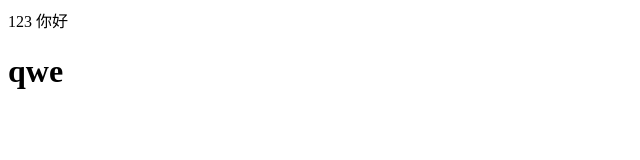
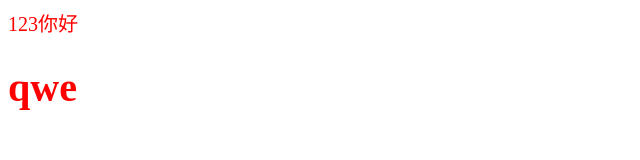
Before and after one commit to EmmaLu-ux/vue_originCode_study, a website: page originCode_handwrite_Vue2/index.html in a window 1280 px wide. Shown: the whole page, without its empty margins (0-640 px from the left). Drawn offline with nearby package versions, Linux system fonts and the light colour scheme.

Commit message:
fix: 修复BUG
属性的正则表达式中错误地含有了中文双引号

```diff
--- a/originCode_handwrite_Vue2/index.html
+++ b/originCode_handwrite_Vue2/index.html
@@ -8,8 +8,8 @@
 </head>
 
 <body>
-    <div id="app">123 {{message}}
-
+    <div id="app" style="color: red; font-size: 20px;">
+        123{{message}}
         <h1>qwe</h1>
     </div>
     <script src="dist/vue.js"></script>
--- a/originCode_handwrite_Vue2/src/compile/parseAst.js
+++ b/originCode_handwrite_Vue2/src/compile/parseAst.js
@@ -2,7 +2,7 @@ const ncname = `[a-zA-Z_][\\-\\.0-9_a-zA-z]*` // 标签名称
 const qnameCapture = `((?:${ncname}\\:)?${ncname})` // <span:xx>
 const startTagOpen = new RegExp(`^<${qnameCapture}`) // 标签开头的正则，捕获的内容是标签名
 const endTag = new RegExp(`^<\\/${qnameCapture}[^>]*>`) // 匹配标签结尾的</div>
-const attribute = /^\s*([^\s”’<>\/=]+)(?:\s*(=)\s*(?:”([^”]*)”+|’([^’]*)’+|([^\s”’=<>`]+)))?/ // {id: app}
+const attribute = /^\s*([^\s”’<>\/=]+)(?:\s*(=)\s*(?:"([^"]*)"|’([^’]*)’|([^\s”’=<>`]+)))?/ // {id: app}
 const startTagClose = /^\s*(\/?)>/ // 匹配标签结束的 >
 const defaultTagRe = /\{\{((?:.|\r?\n)+?)\}\}/g
 
--- a/originCode_handwrite_Vue2/src/init.js
+++ b/originCode_handwrite_Vue2/src/init.js
@@ -16,7 +16,7 @@ export function initMixin(Vue) {
         }
     }
     Vue.prototype.$mount = function (el) {
-        console.log('el', el)
+        // console.log('el', el)
         el = document.querySelector(el)
 
         let vm = this
@@ -31,9 +31,7 @@ export function initMixin(Vue) {
 
                 // html -> ast语法树
                 let ast = compileToFunction(el)
-                // 变成render()
 
-                // 变成虚拟节点
             }
             // if (template) {
             //     options.render = compileToFunction(template)
```
